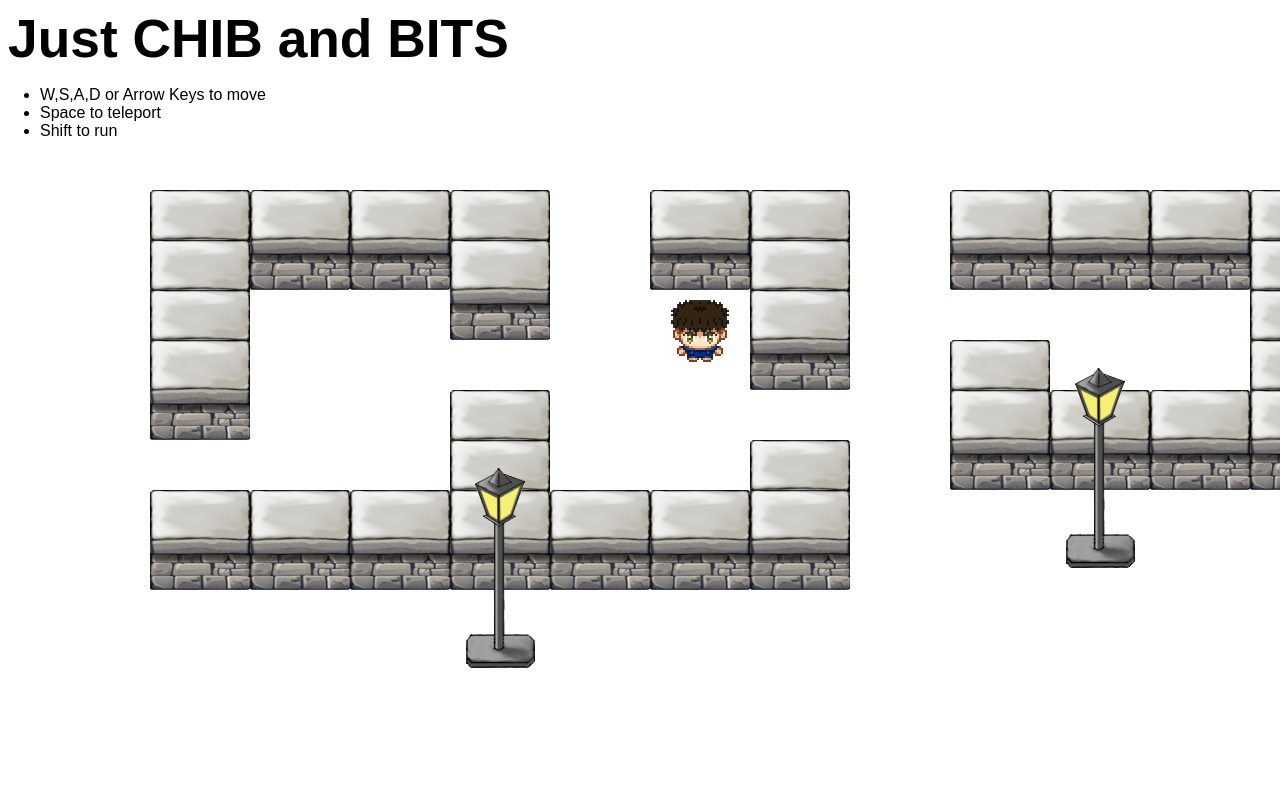
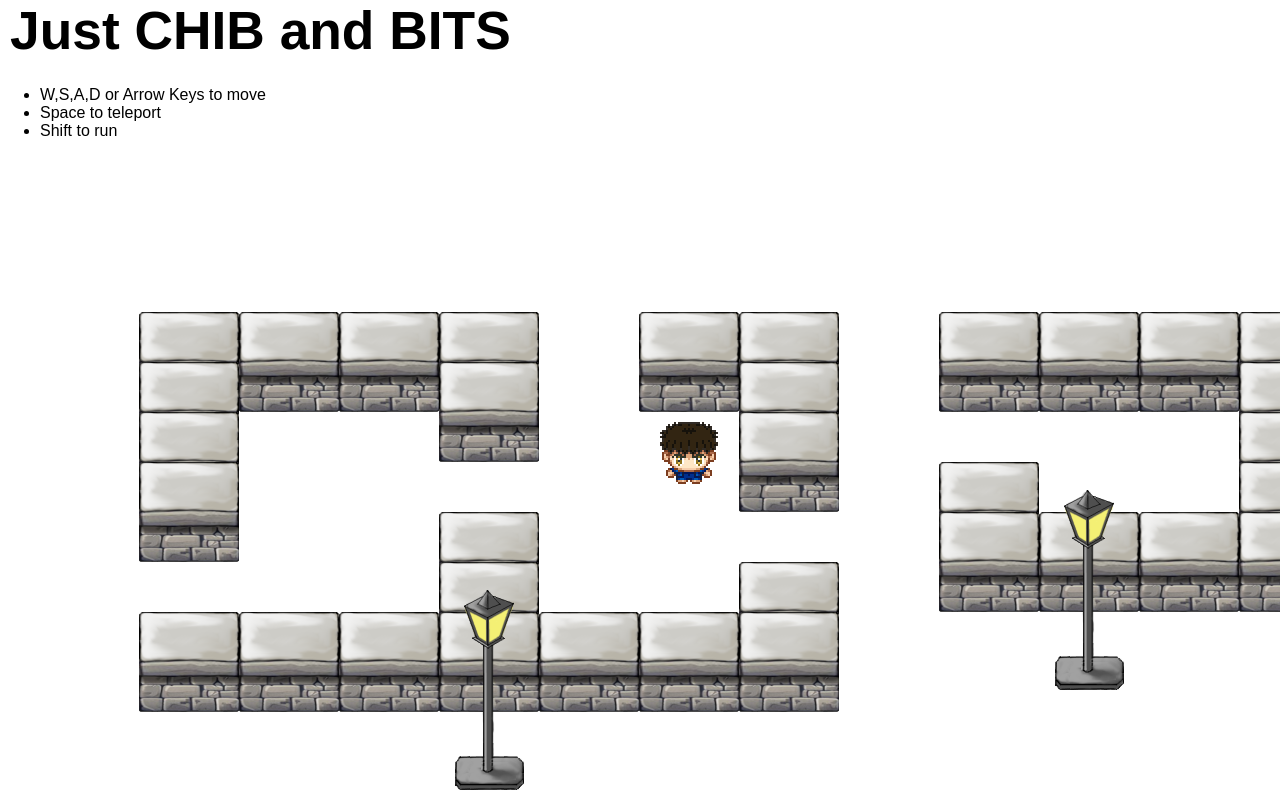
Before and after one commit to slebetman/chibit, a website with bundled scripts: page src/www/index.html in a window 1280 px wide. Built offline with nearby package versions, Linux system fonts and the light colour scheme.

Commit message:
Always center player on screen

```diff
--- a/src/www/chibit.css
+++ b/src/www/chibit.css
@@ -1,11 +1,23 @@
 body {
 	font-family: sans-serif;
+	overflow: hidden;
+}
+div#world {
+	position: absolute;
+	z-index: 0;
 }
 div#instruction {
 	position: fixed;
 	left: 0;
 	top: 70px;
+	z-index: 1;
 }
 h1#title {
+	position: fixed;
 	font-size: 40pt;
+	left: 10;
+	top: 0;
+	margin: 0;
+	padding: 0;
+	z-index: 1;
 }
--- a/src/www/index.html
+++ b/src/www/index.html
@@ -3,6 +3,7 @@
 		<link rel="stylesheet" href="chibit.css">
 	</head>
 	<body>
+		<div id="world"></div>
 		<h1 id="title">Just CHIB and BITS</h1>
 		<div id="instruction">
 			<ul>
--- a/src/www/js/items/chibit.mjs
+++ b/src/www/js/items/chibit.mjs
@@ -63,6 +63,14 @@ export class Chibit extends Character {
 		return this;
 	}
 
+	update () {
+		super.update();
+		css($('world'),{
+			top: Math.round(-this.y + window.innerHeight/2),
+			left: Math.round(-this.x + window.innerWidth/2),
+		})
+	}
+
 	walk () {
 		const collided = Character.prototype.walk.call(this);
 		if (this.teleportTracker === 1) {
--- a/src/www/js/main.mjs
+++ b/src/www/js/main.mjs
@@ -101,6 +101,7 @@ async function main () {
 		chibit.walk();
 	}, 10);
 
+	window.onresize = () => chibit.update();
 }
 
 main();
--- a/src/www/js/map-reader.mjs
+++ b/src/www/js/map-reader.mjs
@@ -65,6 +65,13 @@ export function drawMap (map) {
 	const { mapHeaders, mapItems } = parseMap(map);
 
 	for (const i of mapItems) {
-		items.push(new i.item((i.x * 100) - i.item.base.x, (i.y * 50) - i.item.base.y));
+		const item = new i.item(
+			(i.x * 100) - i.item.base.x,
+			(i.y * 50) - i.item.base.y
+		);
+
+		items.push(item);
+
+		item.update?.();
 	}
 }
--- a/src/www/js/sprite.mjs
+++ b/src/www/js/sprite.mjs
@@ -41,7 +41,7 @@ export class Sprite {
 			height: `${this.height}px`,
 			backgroundPosition: `${offsetX}px ${offsetY}px`,
 		})
-		document.body.appendChild(this.element);
+		$('world').appendChild(this.element);
 	}
 
 	setXY (x,y) {
```
